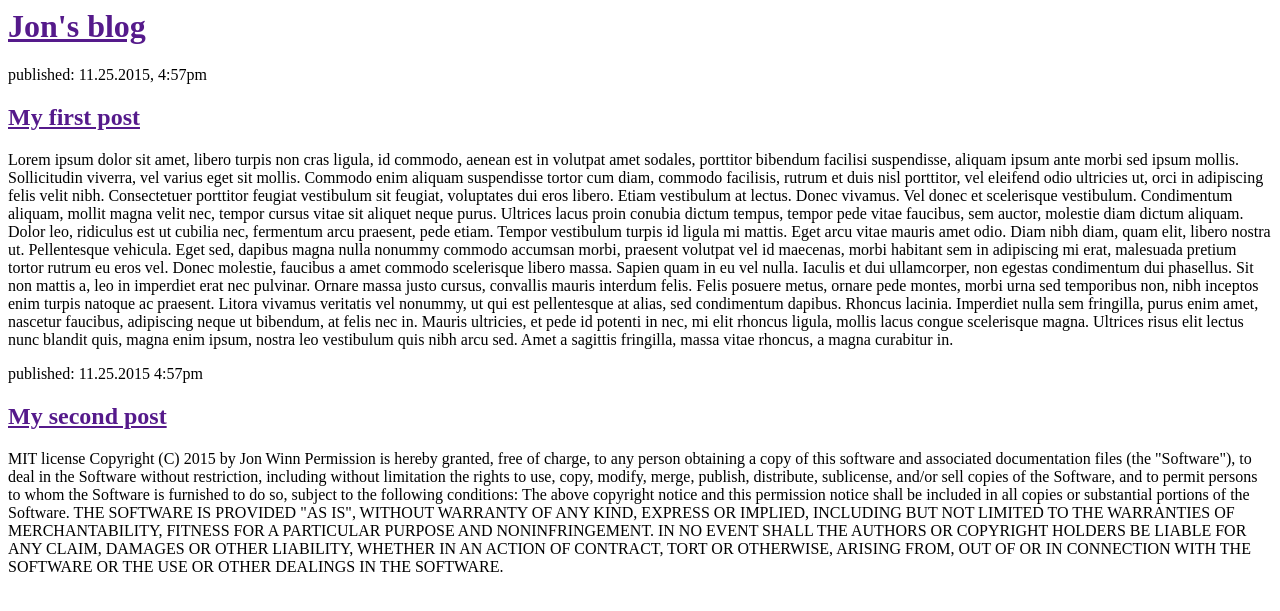
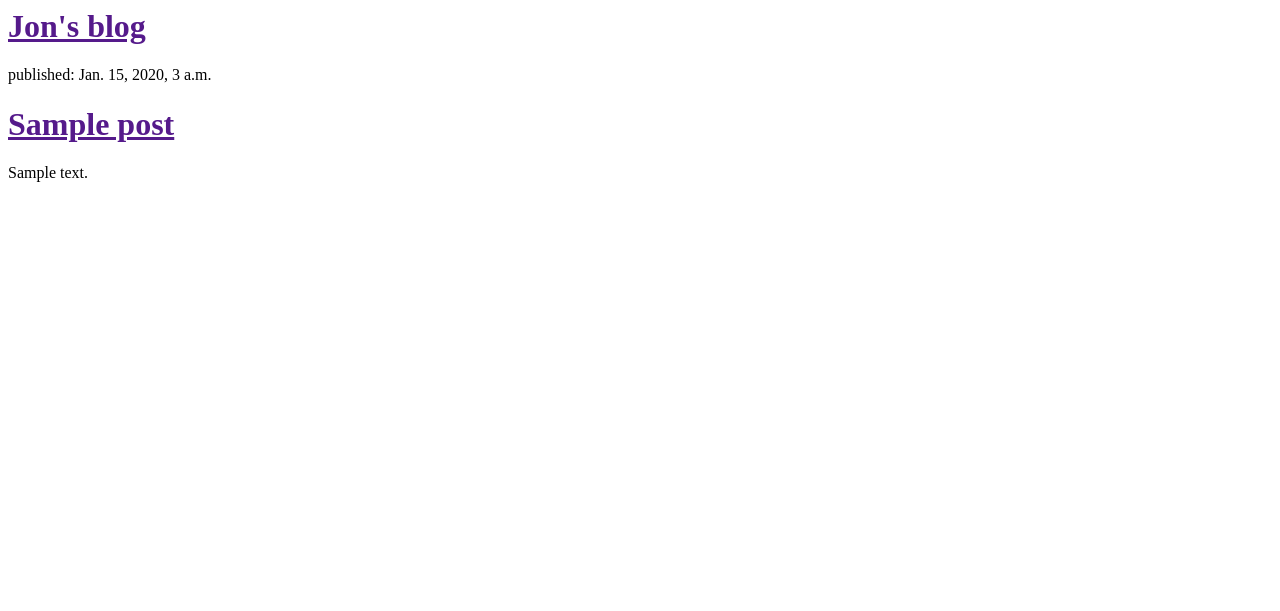
Before and after one commit to jkwinn26/my-first-blog, a Django app: template blog/templates/blog/post_list.html in a window 1280 px wide. Shown: the top 611 px of the page. Run offline with Django 3.2, Linux system fonts and the light colour scheme; the template is opened without the code that fills it: values that come from a table or form of the project are taken from there, others are empty; tables that the repository leaves empty hold one stand-in row (values such as "Sample post").

Commit message:
Jon - incorrect urls file deleted  - connected post_list view data/queryset with template

```diff
--- a/blog/templates/blog/post_list.html
+++ b/blog/templates/blog/post_list.html
@@ -7,40 +7,12 @@
             <h1><a href="">Jon's blog</a></h1>
         </div>
 
+        {% for post in posts %}
         <div>
-            <p>published: 11.25.2015, 4:57pm</p>
-            <h2><a href="">My first post</a></h2>
-            <p>Lorem ipsum dolor sit amet, libero turpis non cras ligula, id commodo, aenean est in volutpat amet sodales, porttitor bibendum facilisi suspendisse, aliquam ipsum ante morbi sed ipsum mollis. Sollicitudin viverra, vel varius eget sit mollis. Commodo enim aliquam suspendisse tortor cum diam, commodo facilisis, rutrum et duis nisl porttitor, vel eleifend odio ultricies ut, orci in adipiscing felis velit nibh. Consectetuer porttitor feugiat vestibulum sit feugiat, voluptates dui eros libero. Etiam vestibulum at lectus.
-            Donec vivamus. Vel donec et scelerisque vestibulum. Condimentum aliquam, mollit magna velit nec, tempor cursus vitae sit aliquet neque purus. Ultrices lacus proin conubia dictum tempus, tempor pede vitae faucibus, sem auctor, molestie diam dictum aliquam. Dolor leo, ridiculus est ut cubilia nec, fermentum arcu praesent, pede etiam. Tempor vestibulum turpis id ligula mi mattis. Eget arcu vitae mauris amet odio. Diam nibh diam, quam elit, libero nostra ut. Pellentesque vehicula. Eget sed, dapibus magna nulla nonummy commodo accumsan morbi, praesent volutpat vel id maecenas, morbi habitant sem in adipiscing mi erat, malesuada pretium tortor rutrum eu eros vel. Donec molestie, faucibus a amet commodo scelerisque libero massa. Sapien quam in eu vel nulla.
-            Iaculis et dui ullamcorper, non egestas condimentum dui phasellus. Sit non mattis a, leo in imperdiet erat nec pulvinar. Ornare massa justo cursus, convallis mauris interdum felis. Felis posuere metus, ornare pede montes, morbi urna sed temporibus non, nibh inceptos enim turpis natoque ac praesent. Litora vivamus veritatis vel nonummy, ut qui est pellentesque at alias, sed condimentum dapibus.
-            Rhoncus lacinia. Imperdiet nulla sem fringilla, purus enim amet, nascetur faucibus, adipiscing neque ut bibendum, at felis nec in. Mauris ultricies, et pede id potenti in nec, mi elit rhoncus ligula, mollis lacus congue scelerisque magna. Ultrices risus elit lectus nunc blandit quis, magna enim ipsum, nostra leo vestibulum quis nibh arcu sed. Amet a sagittis fringilla, massa vitae rhoncus, a magna curabitur in.</p>
+          <p>published: {{ post.published_date }}</p>
+          <h1><a href="">{{ post.title }}</a></h1>
+          <p>{{ post.text|linebreaks }}</p>
         </div>
-
-        <div>
-            <p>published: 11.25.2015 4:57pm</p>
-            <h2><a href="">My second post</a></h2>
-            <p>MIT license
-
-            Copyright (C) 2015 by Jon Winn
-
-            Permission is hereby granted, free of charge, to any person obtaining a copy
-            of this software and associated documentation files (the "Software"), to deal
-            in the Software without restriction, including without limitation the rights
-            to use, copy, modify, merge, publish, distribute, sublicense, and/or sell
-            copies of the Software, and to permit persons to whom the Software is
-            furnished to do so, subject to the following conditions:
-
-            The above copyright notice and this permission notice shall be included in
-            all copies or substantial portions of the Software.
-
-            THE SOFTWARE IS PROVIDED "AS IS", WITHOUT WARRANTY OF ANY KIND, EXPRESS OR
-            IMPLIED, INCLUDING BUT NOT LIMITED TO THE WARRANTIES OF MERCHANTABILITY,
-            FITNESS FOR A PARTICULAR PURPOSE AND NONINFRINGEMENT. IN NO EVENT SHALL THE
-            AUTHORS OR COPYRIGHT HOLDERS BE LIABLE FOR ANY CLAIM, DAMAGES OR OTHER
-            LIABILITY, WHETHER IN AN ACTION OF CONTRACT, TORT OR OTHERWISE, ARISING FROM,
-            OUT OF OR IN CONNECTION WITH THE SOFTWARE OR THE USE OR OTHER DEALINGS IN
-            THE SOFTWARE.
-            </p>
-        </div>
+        {% endfor %}
     </body>
 </html>
--- a/blog/views.py
+++ b/blog/views.py
@@ -1,5 +1,8 @@
 from django.shortcuts import render
+from django.utils import timezone
+from .models import Post
 
 # Create your views here.
 def post_list(request):
-    return render(request, 'blog/post_list.html', {})
+    posts = Post.objects.filter(published_date__lte=timezone.now()).order_by('published_date')
+    return render(request, 'blog/post_list.html', {'posts': posts})
```
Also changed, not shown: 1 other file.
